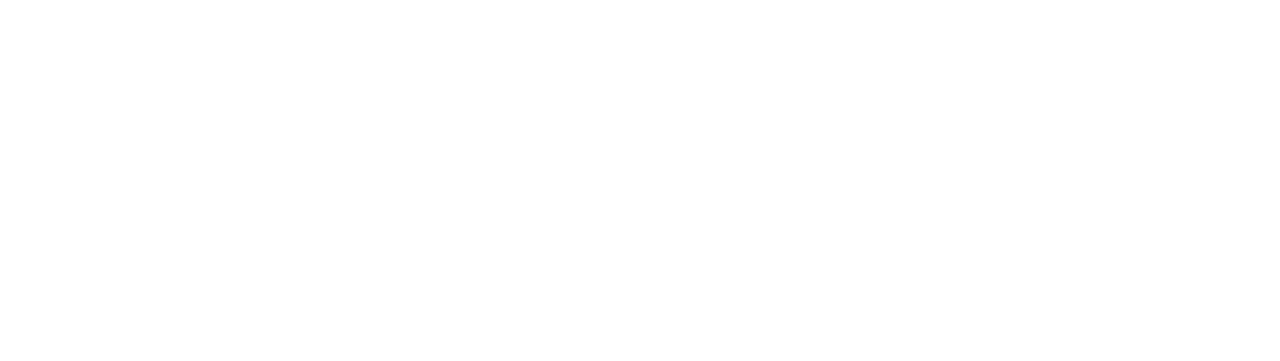
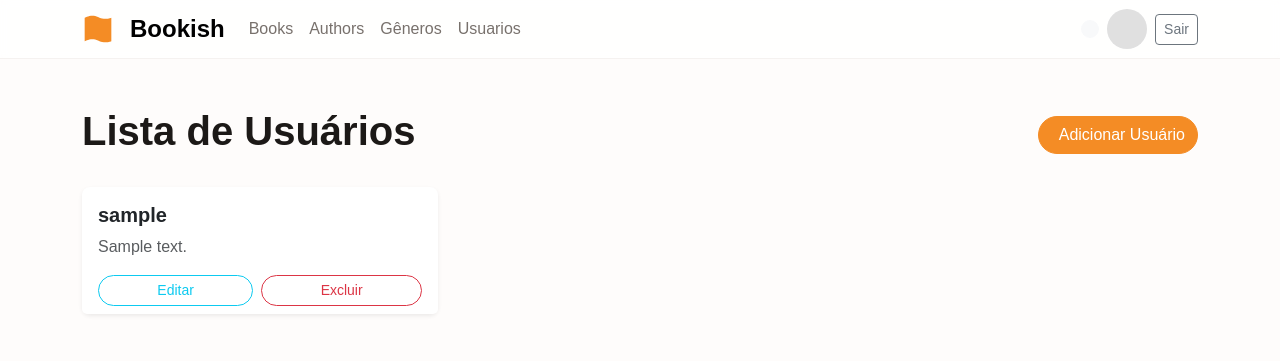
Before and after one commit to clara-matos/The-book-store, a Django app: page /usuarios/lista/ in a window 1280 px wide. Before the commit the part shown is empty. Shown: the top 361 px of the page. Run offline with Django 5.2, Linux system fonts and the light colour scheme; a user stored in the database is signed in; tables that the repository leaves empty hold one stand-in row (values such as "Sample post"); some libraries are stand-ins or nearby versions.

Commit message:
Ultimas correções

```diff
--- a/The_book_store/The_book_store/settings.py
+++ b/The_book_store/The_book_store/settings.py
@@ -134,3 +134,4 @@
 
 DEFAULT_AUTO_FIELD = "django.db.models.BigAutoField"
 LOGIN_REDIRECT_URL = '/usuarios/perfil/'
+LOGIN_URL = 'usuarios:login'
--- a/The_book_store/autores/views.py
+++ b/The_book_store/autores/views.py
@@ -23,7 +23,6 @@
     return render(request, 'autores/autor_detalhe.html', context)
 
 @login_required
-@permission_required('autores.add_autor', raise_exception=True)
 def adicionar_autor(request):
     """
     Permite a criação de um novo autor.
@@ -40,7 +39,6 @@
     return render(request, 'autores/autor_form.html', context)
 
 @login_required
-@permission_required('autores.change_autor', raise_exception=True)
 def editar_autor(request, pk):
     """
     Permite a atualização de um autor existente.
@@ -58,7 +56,6 @@
     return render(request, 'autores/autor_form.html', context)
 
 @login_required
-@permission_required('autores.delete_autor', raise_exception=True)
 def deletar_autor(request, pk):
     """
     Permite a exclusão de um autor.
--- a/The_book_store/generos/views.py
+++ b/The_book_store/generos/views.py
@@ -23,7 +23,6 @@
     return render(request, 'generos/genero_detalhe.html', context)
 
 @login_required
-@permission_required('generos.add_genero', raise_exception=True)
 def adicionar_genero(request):
     """
     Permite a criação de um novo gênero.
@@ -40,7 +39,6 @@
     return render(request, 'generos/genero_form.html', context)
 
 @login_required
-@permission_required('generos.change_genero', raise_exception=True)
 def editar_genero(request, pk):
     """
     Permite a atualização de um gênero existente.
@@ -58,7 +56,6 @@
     return render(request, 'generos/genero_form.html', context)
 
 @login_required
-@permission_required('generos.delete_genero', raise_exception=True)
 def deletar_genero(request, pk):
     """
     Permite a exclusão de um gênero.
--- a/The_book_store/notas/views.py
+++ b/The_book_store/notas/views.py
@@ -70,7 +70,6 @@
 
 
 @login_required
-@permission_required('notas.change_notadeleitura', raise_exception=True)
 def editar_nota(request, pk):
     """
     Permite a atualização de uma nota existente.
@@ -100,7 +99,6 @@
 
 
 @login_required
-@permission_required('notas.delete_notadeleitura', raise_exception=True)
 def deletar_nota(request, pk):
     """
     Permite a exclusão de uma nota.
@@ -124,7 +122,6 @@
 
 
 @login_required
-@permission_required('notas.view_notadeleitura', raise_exception=True)
 def nota_list_por_livro(request, livro_id):
     """
     Exibe todas as notas de um livro específico.
--- a/The_book_store/templates/_base.html
+++ b/The_book_store/templates/_base.html
@@ -1,5 +1,6 @@
 <!DOCTYPE html>
 <html lang="pt-br">
+
 <head>
     <meta charset="utf-8">
     <meta name="viewport" content="width=device-width, initial-scale=1">
@@ -16,28 +17,35 @@
             background-color: #fefcfb;
             color: #1c1917;
         }
+
         .navbar {
             background-color: rgba(255, 255, 255, 0.8);
             backdrop-filter: blur(5px);
             border-bottom: 1px solid #f5f2f0;
         }
+
         .nav-link {
             color: #78716c !important;
         }
+
         .nav-link:hover {
             color: #f48c25 !important;
         }
+
         .btn-primary {
             background-color: #f48c25;
             border-color: #f48c25;
         }
+
         .btn-primary:hover {
             background-color: #e07b14;
             border-color: #e07b14;
         }
+
         .form-control {
             padding-left: 2.5rem;
         }
+
         .form-control-icon {
             position: absolute;
             left: 1rem;
@@ -45,30 +53,38 @@
             transform: translateY(-50%);
             color: #78716c;
         }
+
         .book-card .card-img-top {
             aspect-ratio: 3/4;
             object-fit: cover;
         }
+
         .book-card .card-overlay {
             background-color: rgba(0, 0, 0, 0.2);
             opacity: 0;
             transition: opacity 0.3s;
         }
+
         .book-card:hover .card-overlay {
             opacity: 1;
         }
     </style>
 </head>
+
 <body>
     <header class="sticky-top navbar navbar-expand-lg">
         <div class="container-fluid container">
             <a class="navbar-brand d-flex align-items-center gap-3" href="{% url 'livros:lista_livros' %}">
-                <svg class="h-8 w-8" fill="none" viewBox="0 0 48 48" xmlns="http://www.w3.org/2000/svg" style="height:2rem; width:2rem; color:#f48c25;">
-                    <path d="M4 42.4379C4 42.4379 14.0962 36.0744 24 41.1692C35.0664 46.8624 44 42.2078 44 42.2078L44 7.01134C44 7.01134 35.068 11.6577 24.0031 5.96913C14.0971 0.876274 4 7.27094 4 7.27094L4 42.4379Z" fill="currentColor"></path>
+                <svg class="h-8 w-8" fill="none" viewBox="0 0 48 48" xmlns="http://www.w3.org/2000/svg"
+                    style="height:2rem; width:2rem; color:#f48c25;">
+                    <path
+                        d="M4 42.4379C4 42.4379 14.0962 36.0744 24 41.1692C35.0664 46.8624 44 42.2078 44 42.2078L44 7.01134C44 7.01134 35.068 11.6577 24.0031 5.96913C14.0971 0.876274 4 7.27094 4 7.27094L4 42.4379Z"
+                        fill="currentColor"></path>
                 </svg>
                 <h1 class="h4 fw-bold mb-0">Bookish</h1>
             </a>
-            <button class="navbar-toggler" type="button" data-bs-toggle="collapse" data-bs-target="#navbarNav" aria-controls="navbarNav" aria-expanded="false" aria-label="Toggle navigation">
+            <button class="navbar-toggler" type="button" data-bs-toggle="collapse" data-bs-target="#navbarNav"
+                aria-controls="navbarNav" aria-expanded="false" aria-label="Toggle navigation">
                 <span class="navbar-toggler-icon"></span>
             </button>
             <div class="collapse navbar-collapse" id="navbarNav">
@@ -82,6 +98,9 @@
                     <li class="nav-item">
                         <a class="nav-link" href="{% url 'generos:lista_generos' %}">Gêneros</a>
                     </li>
+                    <li class="nav-item">
+                        <a class="nav-link" href="{% url 'usuarios:lista_usuarios' %}">Usuarios</a>
+                    </li>
                 </ul>
                 <div class="d-flex align-items-center gap-2">
                     <button class="btn btn-sm btn-light rounded-circle p-2">
@@ -90,9 +109,12 @@
                     {% if user.is_authenticated %}
                     <a href="{% url 'usuarios:perfil' %}">
                         {% if user.foto_perfil %}
-                                <div class="rounded-circle" style='background-image: url("{{ user.foto_perfil.url }}"); height: 2.5rem; width: 2.5rem; background-size: cover; background-position: center;'></div>
+                        <div class="rounded-circle"
+                            style='background-image: url("{{ user.foto_perfil.url }}"); height: 2.5rem; width: 2.5rem; background-size: cover; background-position: center;'>
+                        </div>
                         {% else %}
-                                <div class="rounded-circle d-flex align-items-center justify-content-center" style='background-color: #e0e0e0; height: 2.5rem; width: 2.5rem;'>
+                        <div class="rounded-circle d-flex align-items-center justify-content-center"
+                            style='background-color: #e0e0e0; height: 2.5rem; width: 2.5rem;'>
                             <i class="bi bi-person fs-5" style="color: #606060;"></i>
                         </div>
                         {% endif %}
@@ -118,4 +140,5 @@
     <!-- Scripts do Bootstrap -->
     <script src="{% static 'js/bootstrap.bundle.min.js' %}"></script>
 </body>
+
 </html>
--- a/The_book_store/templates/usuarios/lista.html
+++ b/The_book_store/templates/usuarios/lista.html
@@ -0,0 +1,67 @@
+{% extends '_base.html' %}
+
+{% block title %}Lista de Usuários{% endblock %}
+
+{% block content %}
+<section class="py-5">
+    <div class="container">
+        <div class="d-flex justify-content-between align-items-center mb-4">
+            <h1 class="fw-bold">Lista de Usuários</h1>
+            {% if perms.auth.add_user %}
+            <a href="{% url 'usuarios:registro' %}" class="btn btn-primary rounded-pill">
+                <i class="bi bi-plus-lg me-2"></i>Adicionar Usuário
+            </a>
+            {% endif %}
+        </div>
+
+        {% if usuarios %}
+        <div class="row row-cols-1 row-cols-md-2 row-cols-lg-3 g-4">
+            {% for usuario in usuarios %}
+            <div class="col">
+                <div class="card h-100 shadow-sm border-0 rounded-3 d-flex flex-column justify-content-between">
+                    <div class="card-body">
+                        <h5 class="card-title fw-bold">
+                                {{ usuario.username }}
+                        </h5>
+                        <p class="card-text text-muted">{{ usuario.biografia|default:"Biografia não disponível." }}</p>
+                    </div>
+
+                    {% if perms.usuarios.change_usuarioperfil or perms.usuarios.delete_usuarioperfil %}
+                    <div class="card-footer bg-white border-0 pt-0">
+                        <div class="d-flex gap-2">
+                            {% if perms.usuarios.change_usuarioperfil %}
+                            <a href="{% url 'usuarios:editar_perfil' usuario.pk %}" class="btn btn-sm btn-outline-info rounded-pill flex-fill">Editar</a>
+                            {% endif %}
+                            {% if perms.usuarios.delete_usuarioperfil %}
+                            <a href="{% url 'usuarios:deletar_perfil' usuario.pk %}" class="btn btn-sm btn-outline-danger rounded-pill flex-fill">Excluir</a>
+                            {% endif %}
+                        </div>
+                    </div>
+                    {% endif %}
+                </div>
+            </div>
+            {% endfor %}
+        </div>
+        {% else %}
+        <div class="alert alert-info text-center" role="alert">
+            Nenhum usuário encontrado.
+            {% if perms.auth.add_user %}
+            <a href="{% url 'usuarios:registro' %}" class="alert-link">Cadastre um usuário</a> para começar!
+            {% else %}
+            Entre em contato com um administrador para adicionar usuários.
+            {% endif %}
+        </div>
+        {% endif %}
+    </div>
+</section>
+
+<style>
+    .card {
+        transition: transform 0.2s, box-shadow 0.2s;
+    }
+    .card:hover {
+        transform: translateY(-5px);
+        box-shadow: 0 0.5rem 1.5rem rgba(0, 0, 0, 0.15) !important;
+    }
+</style>
+{% endblock %}
--- a/The_book_store/usuarios/views.py
+++ b/The_book_store/usuarios/views.py
@@ -84,7 +84,6 @@
 
 
 @login_required
-@permission_required('usuario.delete_usuario', raise_exception=True)
 def deletar_perfil(request):
     """
     Permite que o usuário exclua seu próprio perfil.
```
Lines whose indentation alone changed are shown as unchanged.
